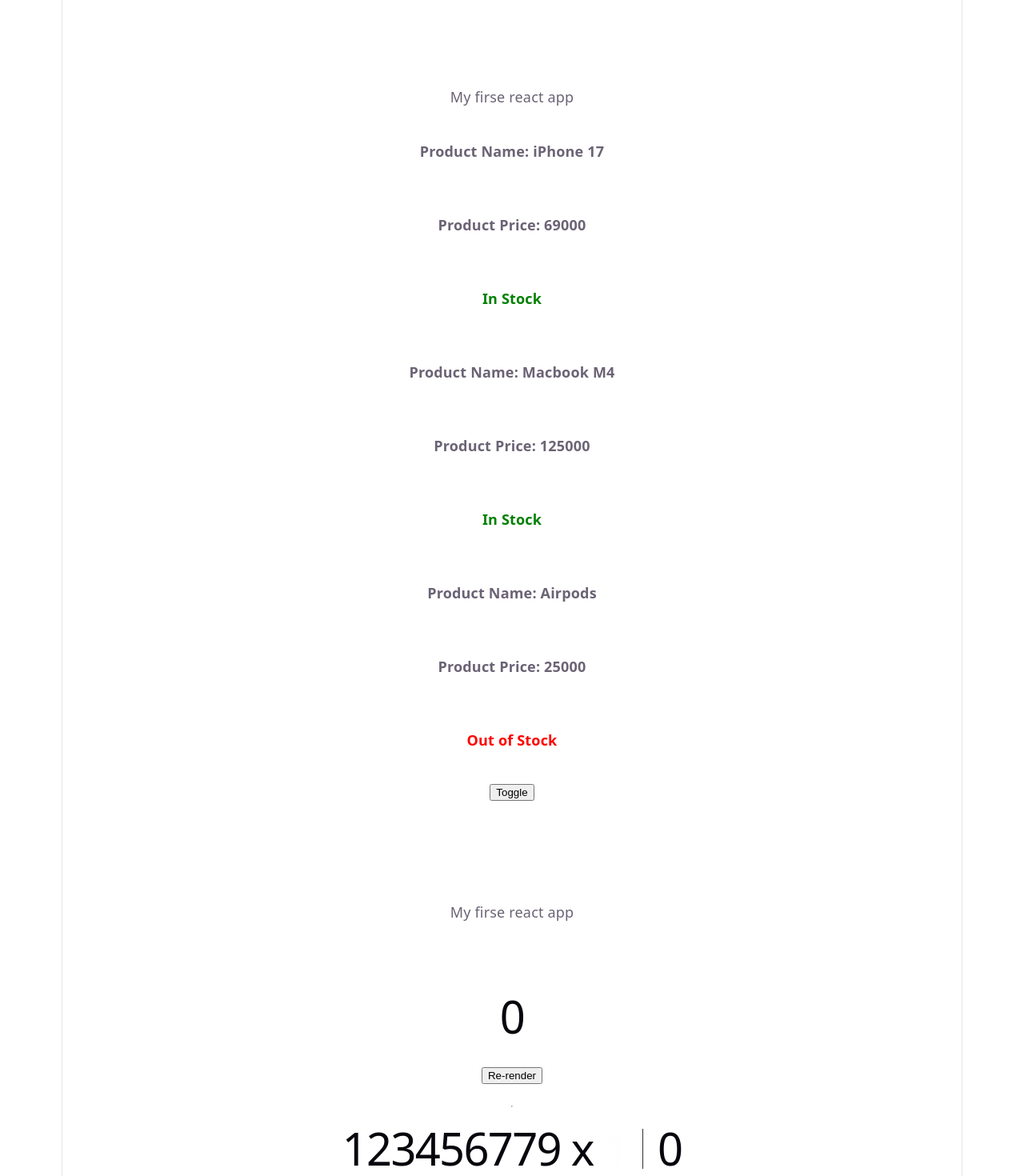
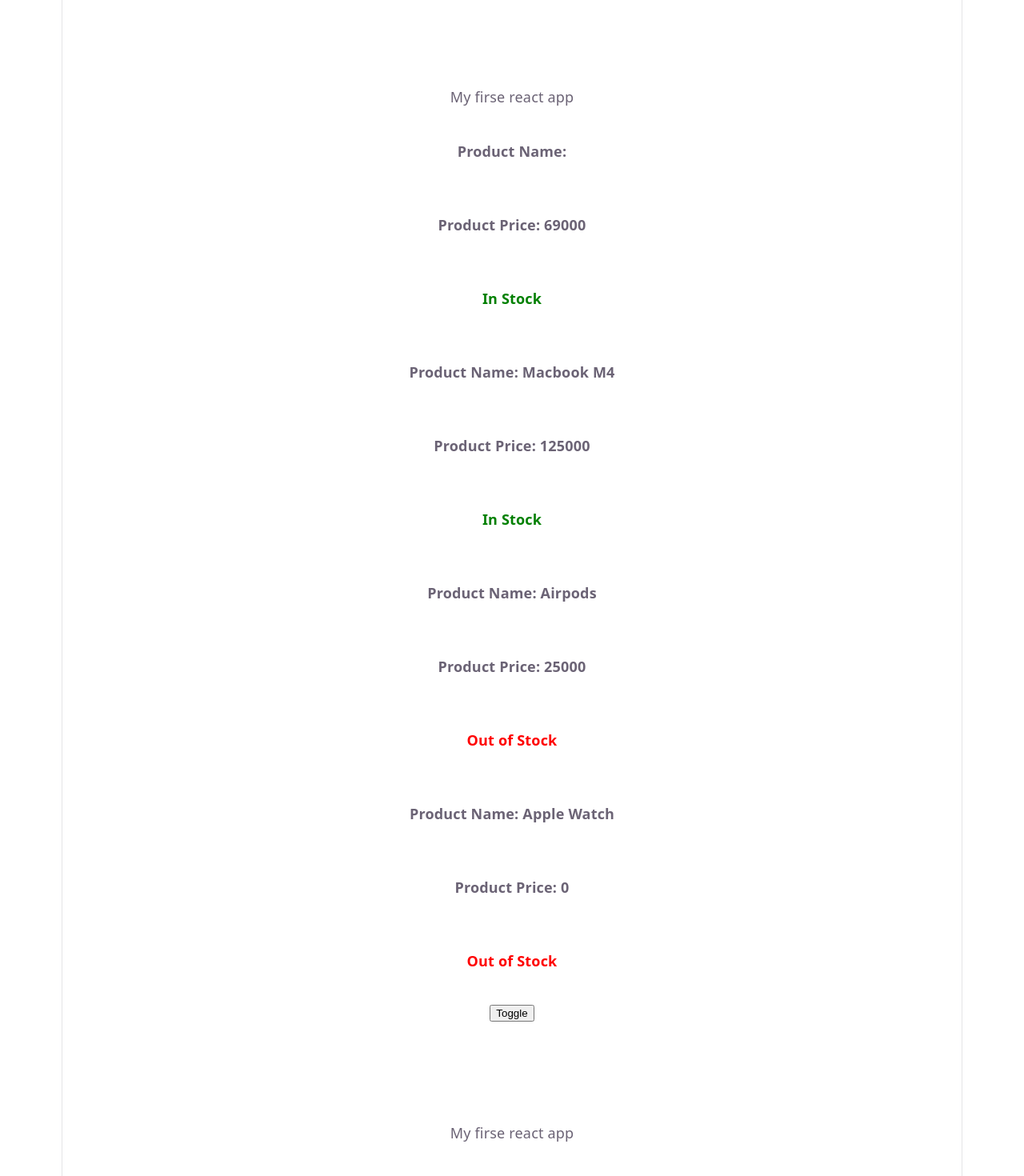
Before and after one commit to amitt39/dev-journey, a React (Vite) app in the folder 02-react/01-basics/my-first-react/: page / in a window 1280 px wide. Shown: the top 1470 px of the page at 80% size. Built offline with nearby package versions, Linux system fonts and the light colour scheme.

Commit message:
feat: added proptypes

```diff
--- a/02-react/01-basics/my-first-react/src/App.jsx
+++ b/02-react/01-basics/my-first-react/src/App.jsx
@@ -16,9 +16,10 @@
   return (
     <>
       <Header name="Amit" city="Ahmedabad" />
-      <ProductCard name={"iPhone 17"} price={69000} inStock={true} />
+      <ProductCard price={69000} inStock={true} />
       <ProductCard name={"Macbook M4"} price={125000} inStock={true} />
       <ProductCard name={"Airpods"} price={25000} inStock={false} />
+      <ProductCard name={"Apple Watch"} />
       <ThemeSwitcher />
       <CallbackDemo />
       <ExpensiveCalc />
--- /dev/null
+++ b/package.json
@@ -0,0 +1,5 @@
+{
+  "dependencies": {
+    "prop-types": "^15.8.1"
+  }
+}
```
Also changed, not shown: 02-react/01-basics/my-first-react/src/components/ProductCard.jsx (+9 -1 lines), 1 other file (tests, documents, lock files or other folders).
